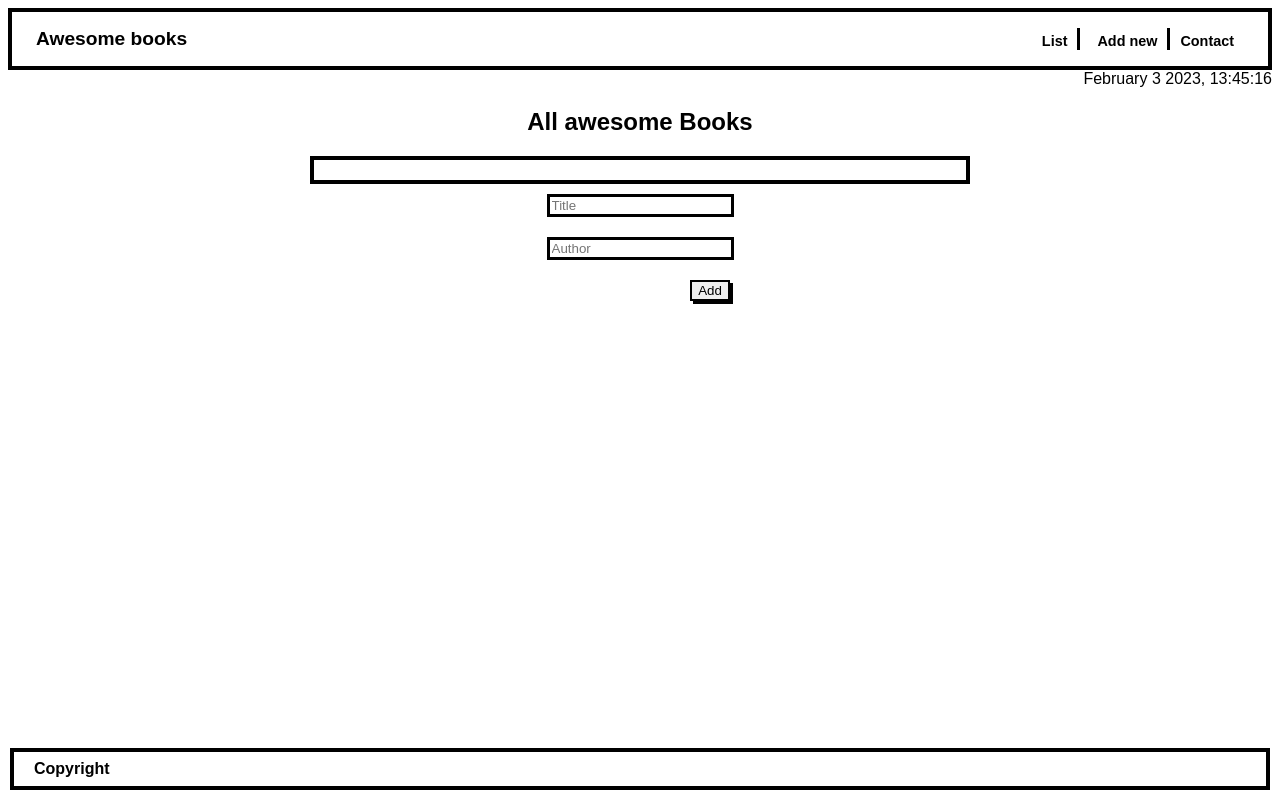
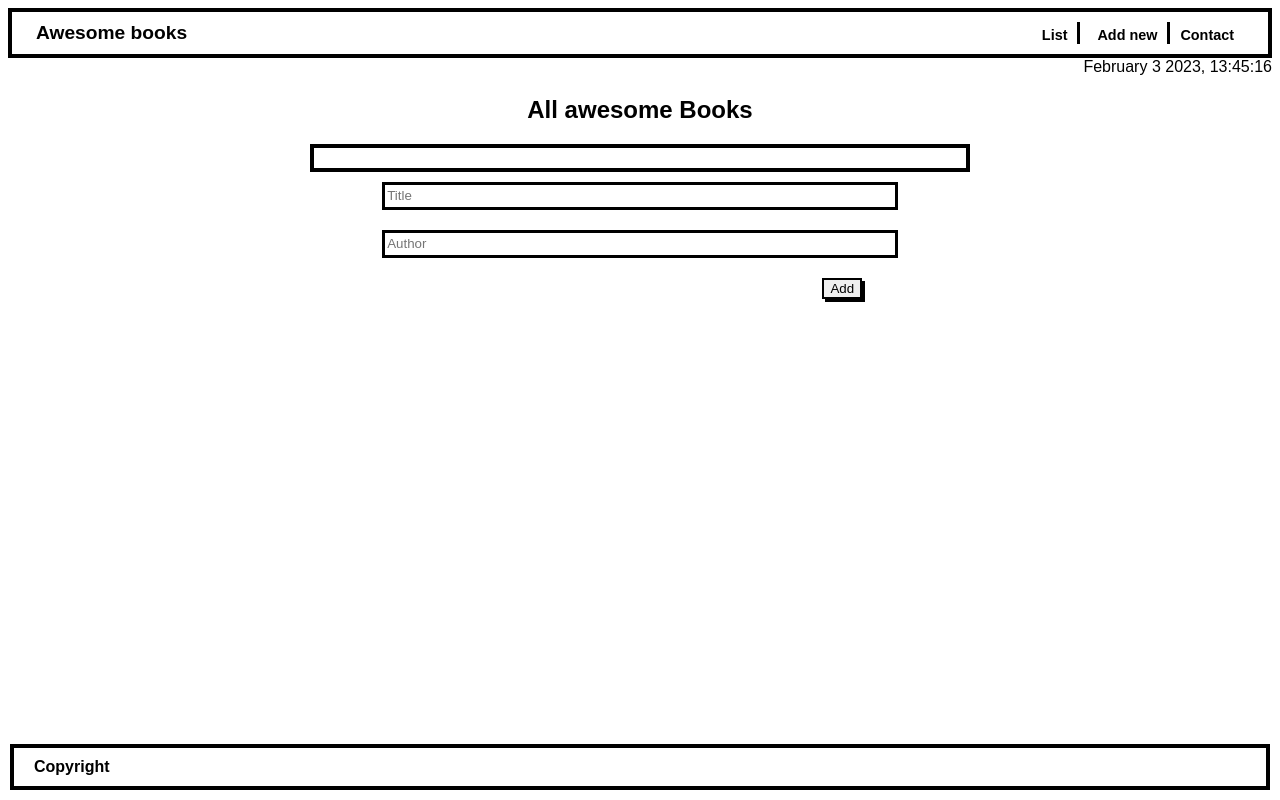
Before and after one commit to ngeelani48/Awesome-books, a website: page index.html in a window 1280 px wide. Drawn offline with Linux system fonts and the light colour scheme; a web font is replaced by a local one.

Commit message:
Implement more styles for the dynamic page

```diff
--- a/style.css
+++ b/style.css
@@ -10,18 +10,21 @@
   border: 4px solid #000;
   display: flex;
   justify-content: space-between;
-  padding: 0 24px;
+  padding: 10px 24px;
+  flex-wrap: wrap;
 }
 
 .title-header {
   font-family: var(--comic-sans);
   font-size: 1.2rem;
+  margin: 0;
 }
 
 .navigation-items {
   display: flex;
   flex-wrap: wrap;
   list-style-type: none;
+  margin: 0;
 }
 
 .item {
@@ -128,12 +131,13 @@ form {
 
 form input {
   border: 3px solid #000;
+  width: 40%;
+  height: 20px;
   font-family: var(--comic-sans);
 }
 
 form button {
-  position: relative;
-  left: 70px;
+  margin-left: 32%;
   box-shadow: var(--box-shadow);
   font-family: var(--comic-sans);
   border: 2px solid #000;
@@ -190,7 +194,7 @@ form:hover button {
   bottom: 0;
   left: 0;
   right: 0;
-  padding: 8px 10px;
+  padding: 10px;
   margin: 10px;
   display: flex;
   align-items: center;
```
